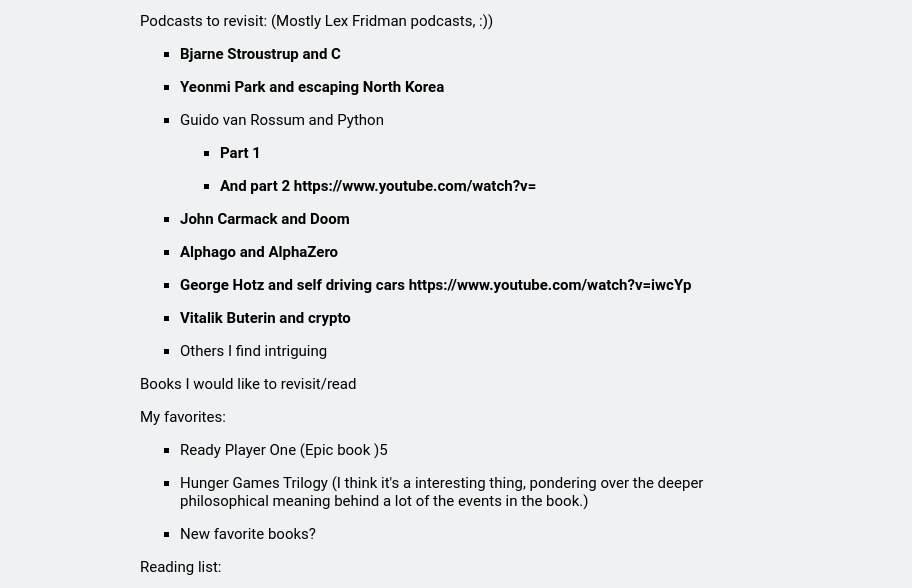
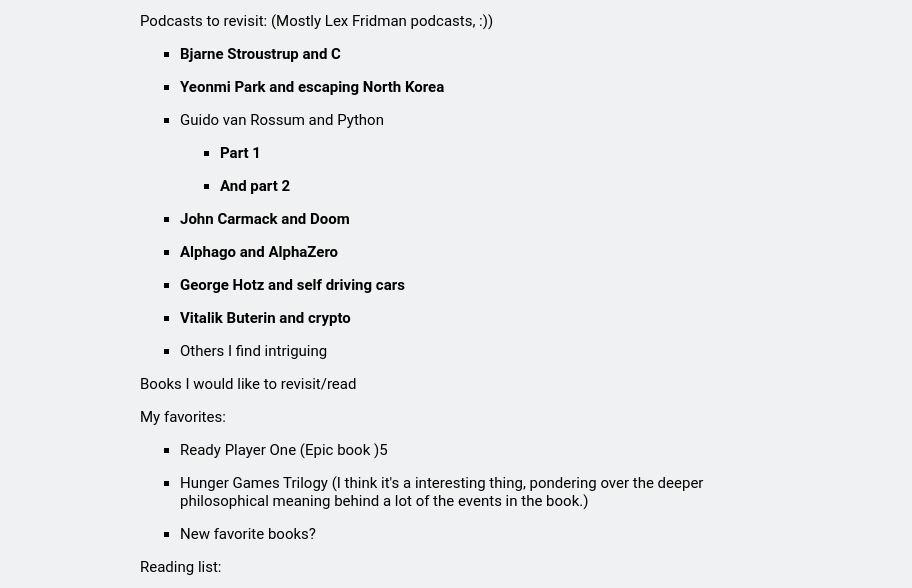
Before and after one commit to aabiji/blog, a plain HTML site: page essays/Thoughts_for_2023..html in a window 1280 px wide. Shown: the part 195-783 px from the top of the page, without its empty margins (184-1096 px from the left). Drawn offline with Linux system fonts and the light colour scheme.

Commit message:
update Thoughts for 2023.

```diff
--- a/essays/Thoughts_for_2023..html
+++ b/essays/Thoughts_for_2023..html
@@ -71,9 +71,8 @@
                         </li>
                         <li>
                             <p>
-                                <a href="https://DVyjdw4t9I&amp;t=27s">
+                                <a href="https://www.youtube.com/watch?v=DVyjdw4t9I">
                                     And part 2
-                                    https://www.youtube.com/watch?v=
                                 </a>
                             </p>
                         </li>
@@ -95,9 +94,8 @@
                 </li>
                 <li>
                     <p>
-                        <a href="https://XT7UI">
+                        <a href="https://www.youtube.com/watch?v=iwcYpXT7UI">
                             George Hotz and self driving cars
-                            https://www.youtube.com/watch?v=iwcYp
                         </a>
                     </p>
                 </li>
```
Also changed, not shown: index.html (+1 -0 lines), 1 other file.
